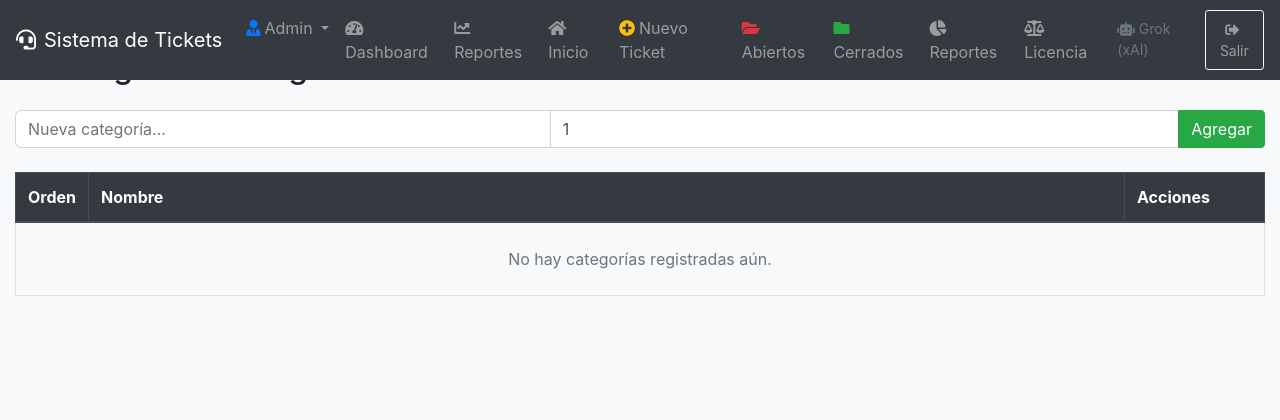
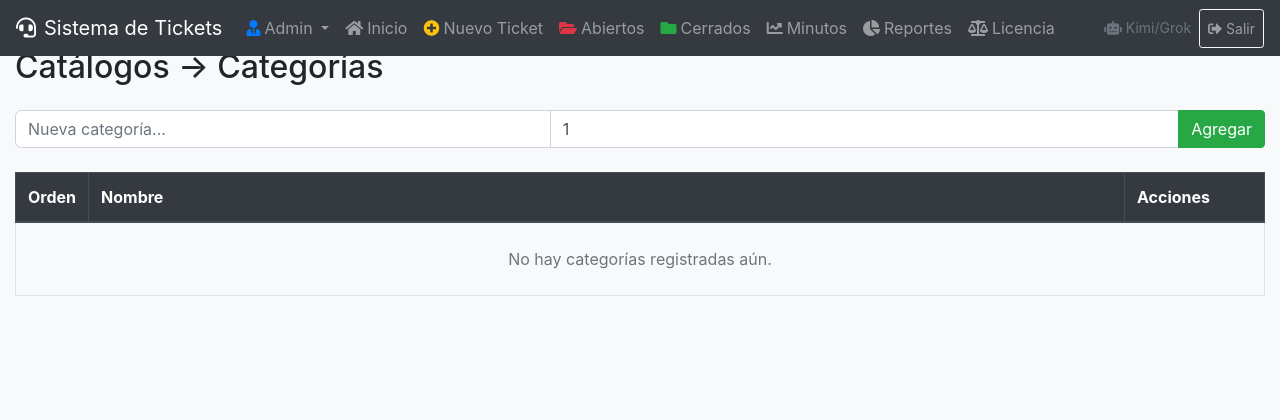
Before and after one commit to AlfonsoOrozcoAguilarnoNDA/dolgul, a PHP site: page /catalogo_categorias.php in a window 1280 px wide. Shown: the top 420 px of the page. Run offline with PHP 8.4, Linux system fonts and the light colour scheme; the visitor is signed in with stand-in values (Sample User, id 1); data that the repository does not hold is empty.

Commit message:
Update headergrok.php

```diff
--- a/headergrok.php
+++ b/headergrok.php
@@ -85,12 +85,6 @@ $es_master    = ($rol === 'Master');
                         <a class="dropdown-item" href="liga_sistema_proceso.php"><i class="fas fa-project-diagram mr-2 text-success"></i><?php echo $label_sistemas; ?> ↔ <?php echo $label_procesos; ?></a>
                     </div>
                 </li>
-                <li class="nav-item">
-                    <a class="nav-link" href="dashboard.php"><i class="fas fa-tachometer-alt mr-1"></i>Dashboard</a>
-                </li>
-                <li class="nav-item">
-                    <a class="nav-link" href="reporte_minutos.php"><i class="fas fa-chart-line mr-1"></i>Reportes</a>
-                </li>
             <?php endif; ?>
 
             <!-- Menú común a todos -->
@@ -107,8 +101,12 @@ $es_master    = ($rol === 'Master');
                 <a class="nav-link" href="tickets_cerrados.php"><i class="fas fa-folder mr-1 text-success"></i>Cerrados</a>
             </li>
             <li class="nav-item">
+                    <a class="nav-link" href="reporte_minutos.php"><i class="fas fa-chart-line mr-1"></i>Minutos</a>
+            </li>
+            <li class="nav-item">
                 <a class="nav-link" href="#"><i class="fas fa-chart-pie mr-1"></i>Reportes</a>
             </li>
+
             <li class="nav-item">
                 <a class="nav-link" href="#"><i class="fas fa-balance-scale mr-1"></i>Licencia</a>
             </li>
@@ -116,7 +114,7 @@ $es_master    = ($rol === 'Master');
 
         <ul class="navbar-nav ml-auto">
             <li class="nav-item">
-                <span class="nav-link text-muted small"><i class="fas fa-robot mr-1"></i>Grok (xAI)</span>
+                <span class="nav-link text-muted small"><i class="fas fa-robot mr-1"></i>Kimi/Grok</span>
             </li>
             <li class="nav-item">
                 <a class="nav-link btn btn-outline-light btn-sm" href="#" data-toggle="modal" data-target="#modalSalir">
```
